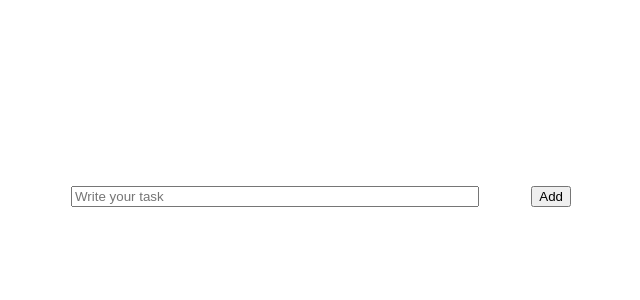
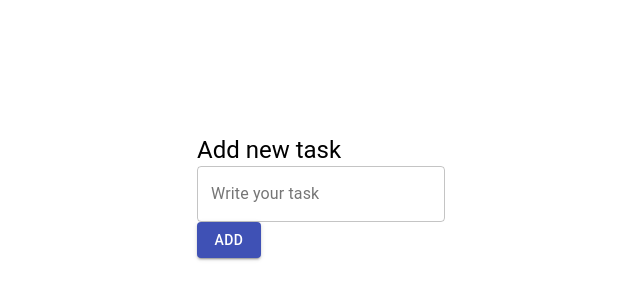
Before and after one commit to chakapega/todo-list, a React app: page / in a window 1280 px wide. Shown: the part 204-504 px from the top of the page, without its empty margins (319-959 px from the left). Built offline with nearby package versions, Linux system fonts and the light colour scheme.

Commit message:
added material-ui

```diff
--- a/package.json
+++ b/package.json
@@ -21,6 +21,7 @@
   },
   "homepage": "https://github.com/chakapega/todo-list#readme",
   "dependencies": {
+    "@material-ui/core": "^4.11.0",
     "react": "^17.0.0",
     "react-dom": "^17.0.0"
   },
--- a/src/App.tsx
+++ b/src/App.tsx
@@ -1,12 +1,13 @@
 import React from 'react';
+import { Container } from '@material-ui/core';
 
 import AddNewTask from './components/AddNewTaskForm';
 
 const App = (): JSX.Element => {
   return (
-    <div className="app-container">
+    <Container>
       <AddNewTask />
-    </div>
+    </Container>
   );
 };
 
--- a/src/components/AddNewTaskForm.css
+++ /dev/null
@@ -1,10 +0,0 @@
-.add-new-task-form {
-  display: flex;
-  justify-content: space-between;
-  align-items: center;
-  width: 500px;
-}
-
-.add-new-task-form__input {
-  width: 80%;
-}
--- a/src/components/AddNewTaskForm.tsx
+++ b/src/components/AddNewTaskForm.tsx
@@ -1,15 +1,19 @@
 import React from 'react';
-
-import './AddNewTaskForm.css';
+import { Container, Grid, Typography, TextField, Button } from '@material-ui/core';
 
 const AddNewTaskForm = (): JSX.Element => {
   return (
-    <form className="add-new-task-form">
-      <input className="add-new-task-form__input" type="text" placeholder="Write your task" />
-      <button className="add-new-task-form__button_submit" type="submit">
-        Add
-      </button>
-    </form>
+    <Container>
+      <Typography variant="h5">Add new task</Typography>
+      <Grid>
+        <TextField variant="outlined" label="Write your task" />
+      </Grid>
+      <Grid>
+        <Button type="button" color="primary" variant="contained">
+          Add
+        </Button>
+      </Grid>
+    </Container>
   );
 };
 
--- a/tsconfig.json
+++ b/tsconfig.json
@@ -5,6 +5,7 @@
     "module": "es6",
     "jsx": "react",
     "noImplicitAny": true,
-    "allowSyntheticDefaultImports": true
+    "allowSyntheticDefaultImports": true,
+    "moduleResolution": "node",
   }
 }
```
Also changed, not shown: 1 other file (tests, documents, lock files or other folders).
